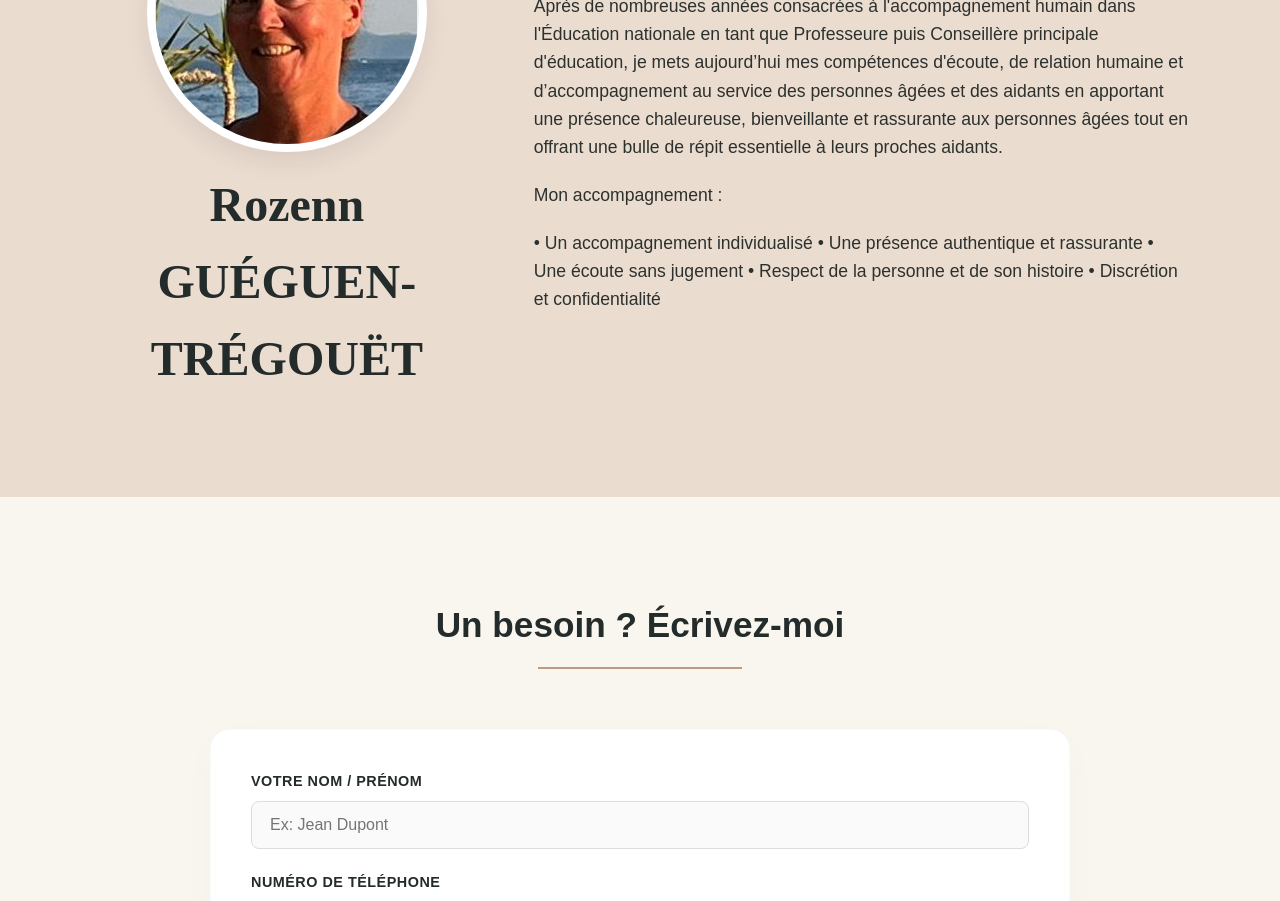
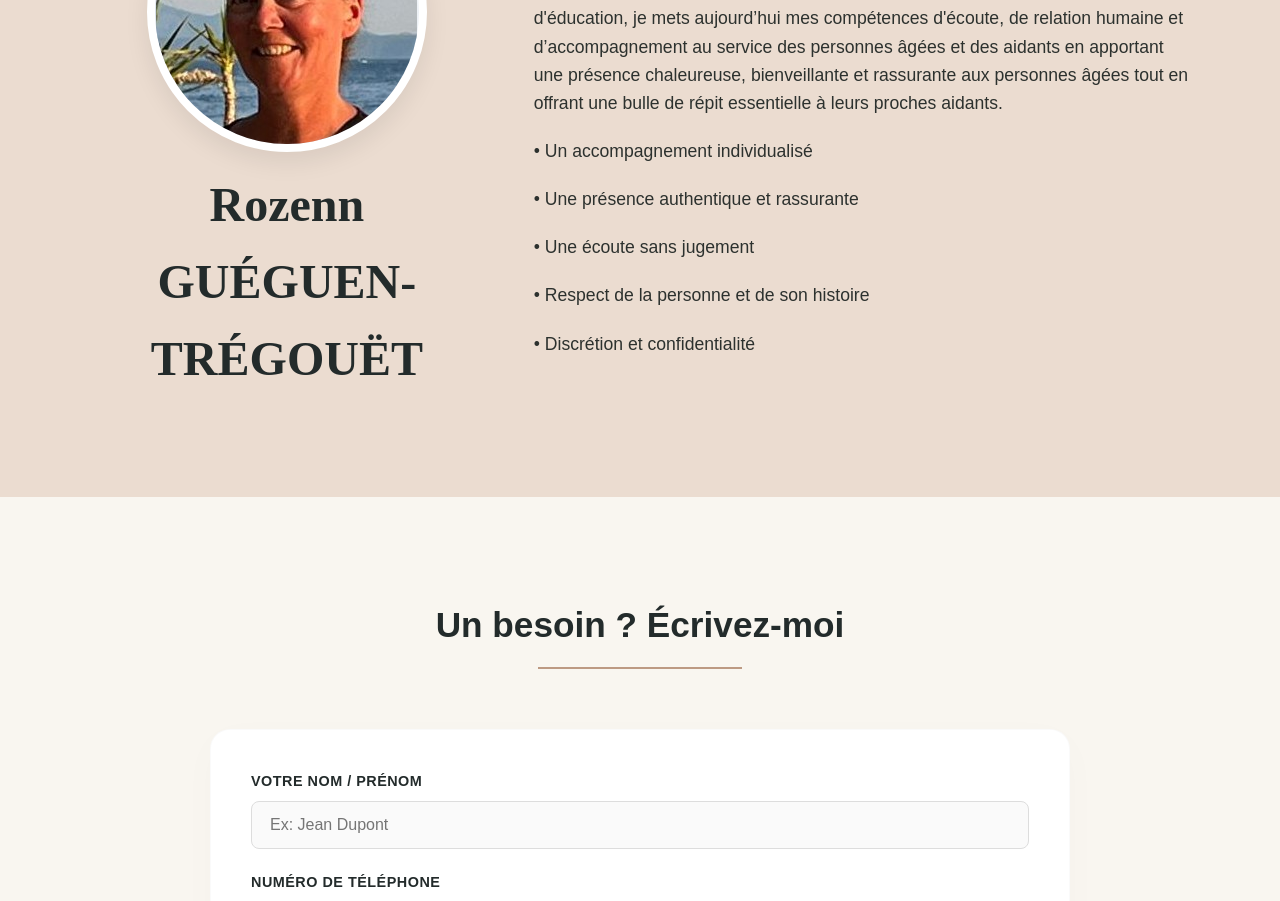
Before and after one commit to tentensee/LaVoyageuseDeVie, a React (Vite) app: page / in a window 1280 px wide. Shown: the part 1940-2841 px from the top of the page. Built offline with nearby package versions, Linux system fonts and the light colour scheme.

Commit message:
Refactor About section text formatting
Reformatted the text for better readability and structure.

```diff
--- a/src/components/About.jsx
+++ b/src/components/About.jsx
@@ -13,13 +13,11 @@ export default function About() {
         <div>
           <h3 className="about-quote">" Être là, simplement "</h3>
           <p className="about-text">Après de nombreuses années consacrées à l'accompagnement humain dans l'Éducation nationale en tant que Professeure puis Conseillère principale d'éducation, je mets aujourd’hui mes compétences d'écoute, de relation humaine et d’accompagnement au service des personnes âgées et des aidants en apportant une présence chaleureuse, bienveillante et rassurante aux personnes âgées tout en offrant une bulle de répit essentielle à leurs proches aidants.</p>
-          <p className="about-text">Mon accompagnement :
-</p>
-          <p className="about-text">•	Un accompagnement individualisé
-•	Une présence authentique et rassurante
-•	Une écoute sans jugement
-•	Respect de la personne et de son histoire
-•	Discrétion et confidentialité</p>
+          <p className="about-text">•	Un accompagnement individualisé </p>
+          <p className="about-text">•	Une présence authentique et rassurante </p>
+          <p className="about-text">•	Une écoute sans jugement </p>
+          <p className="about-text">•	Respect de la personne et de son histoire </p>
+          <p className="about-text">•	Discrétion et confidentialité</p>
         </div>
       </div>
     </section>
```
